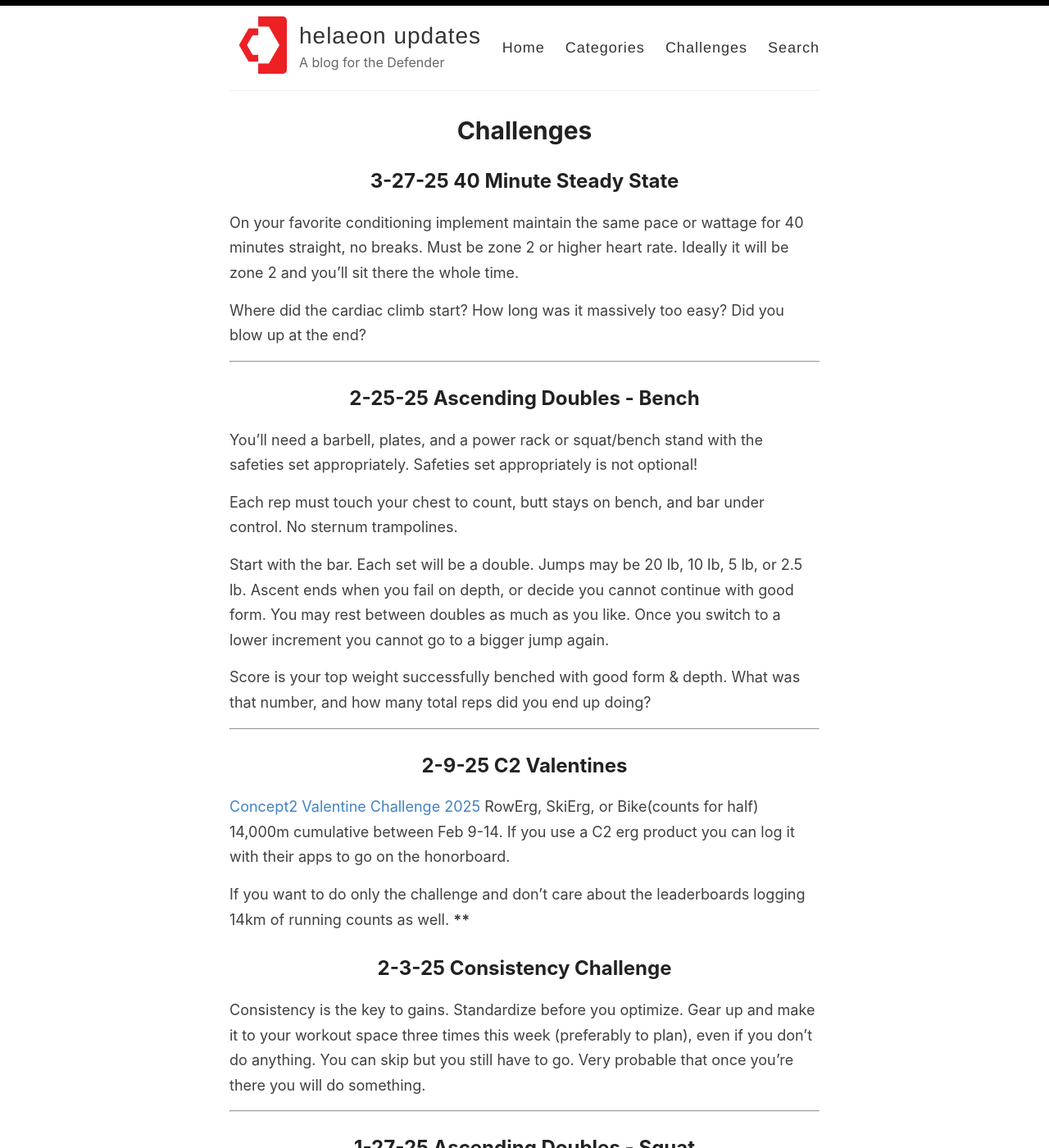
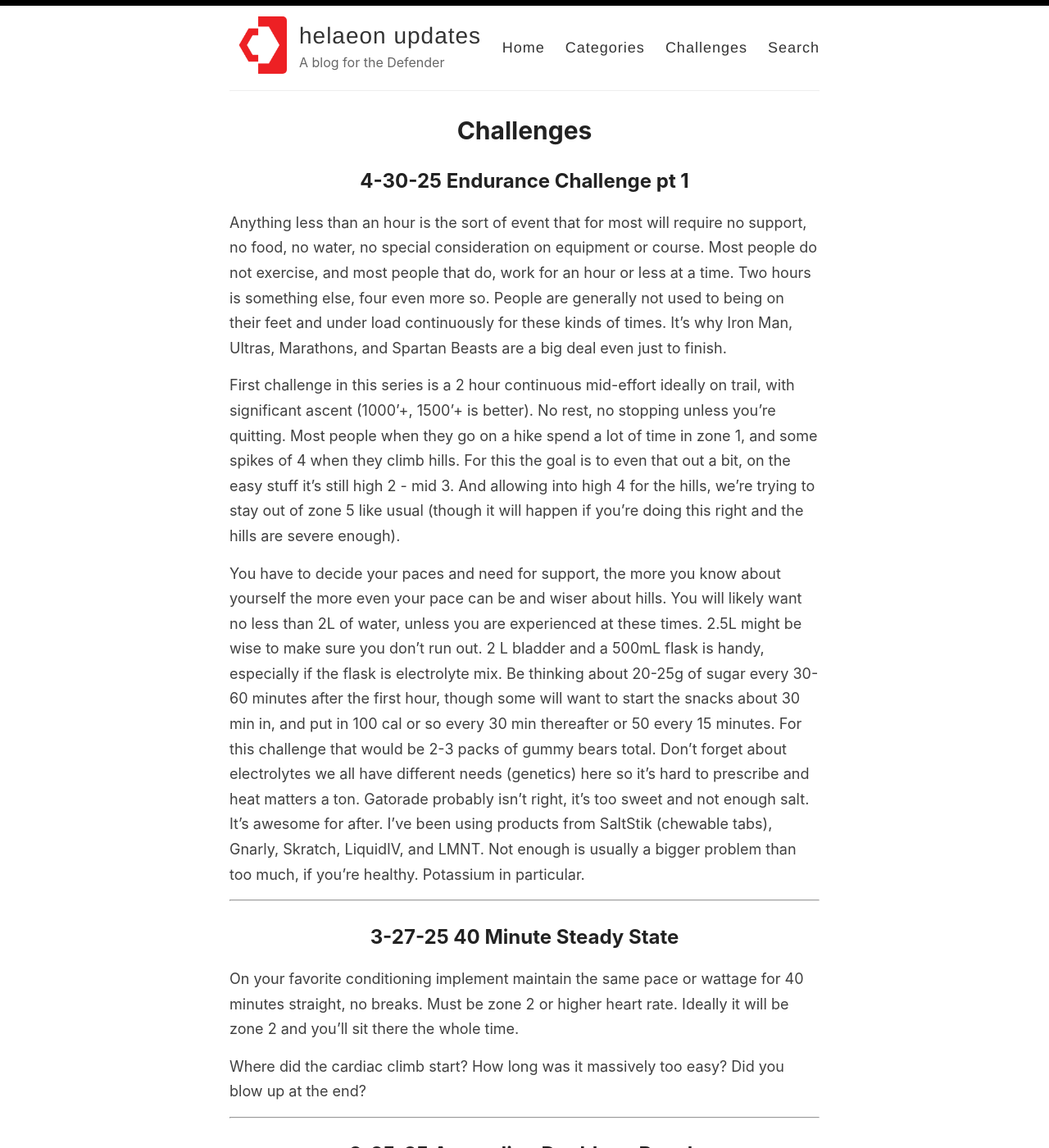
Before and after one commit to helaeon/helaeon.github.io, a Jekyll site: the page built from _pages/challenges.md, in a window 1280 px wide and 1400 px high. Shown: the whole window at 82% size. Built offline with Jekyll 4.4.1, drawn with Linux system fonts in a browser that asks for light colours.

Commit message:
Add files via upload

```diff
--- a/_pages/challenges.md
+++ b/_pages/challenges.md
@@ -3,6 +3,16 @@ layout: page
 permalink: /challenges/
 title: Challenges
 ---
+**4-30-25 Endurance Challenge pt 1**
+------
+Anything less than an hour is the sort of event that for most will require no support, no food, no water, no special consideration on equipment or course. Most people do not exercise, and most people that do, work for an hour or less at a time. Two hours is something else, four even more so. People are generally not used to being on their feet and under load continuously for these kinds of times. It's why Iron Man, Ultras, Marathons, and Spartan Beasts are a big deal even just to finish.
+
+First challenge in this series is a 2 hour continuous mid-effort ideally on trail, with significant ascent (1000'+, 1500'+ is better). No rest, no stopping unless you're quitting. Most people when they go on a hike spend a lot of time in zone 1, and some spikes of 4 when they climb hills. For this the goal is to even that out a bit, on the easy stuff it's still high 2 - mid 3. And allowing into high 4 for the hills, we're trying to stay out of zone 5 like usual (though it will happen if you're doing this right and the hills are severe enough).
+
+You have to decide your paces and need for support, the more you know about yourself the more even your pace can be and wiser about hills. You will likely want no less than 2L of water, unless you are experienced at these times. 2.5L might be wise to make sure you don't run out. 2 L bladder and a 500mL flask is handy, especially if the flask is electrolyte mix. Be thinking about 20-25g of sugar every 30-60 minutes after the first hour, though some will want to start the snacks about 30 min in, and put in 100 cal or so every 30 min thereafter or 50 every 15 minutes. For this challenge that would be 2-3 packs of gummy bears total. Don't forget about electrolytes we all have different needs (genetics) here so it's hard to prescribe and heat matters a ton. Gatorade probably isn't right, it's too sweet and not enough salt. It's awesome for after. I've been using products from SaltStik (chewable tabs), Gnarly, Skratch, LiquidIV, and LMNT. Not enough is usually a bigger problem than too much, if you're healthy. Potassium in particular.
+
+******
+
 **3-27-25 40 Minute Steady State**
 ------
 On your favorite conditioning implement maintain the same pace or wattage for 40 minutes straight, no breaks. Must be zone 2 or higher heart rate. Ideally it will be zone 2 and you'll sit there the whole time.
```
